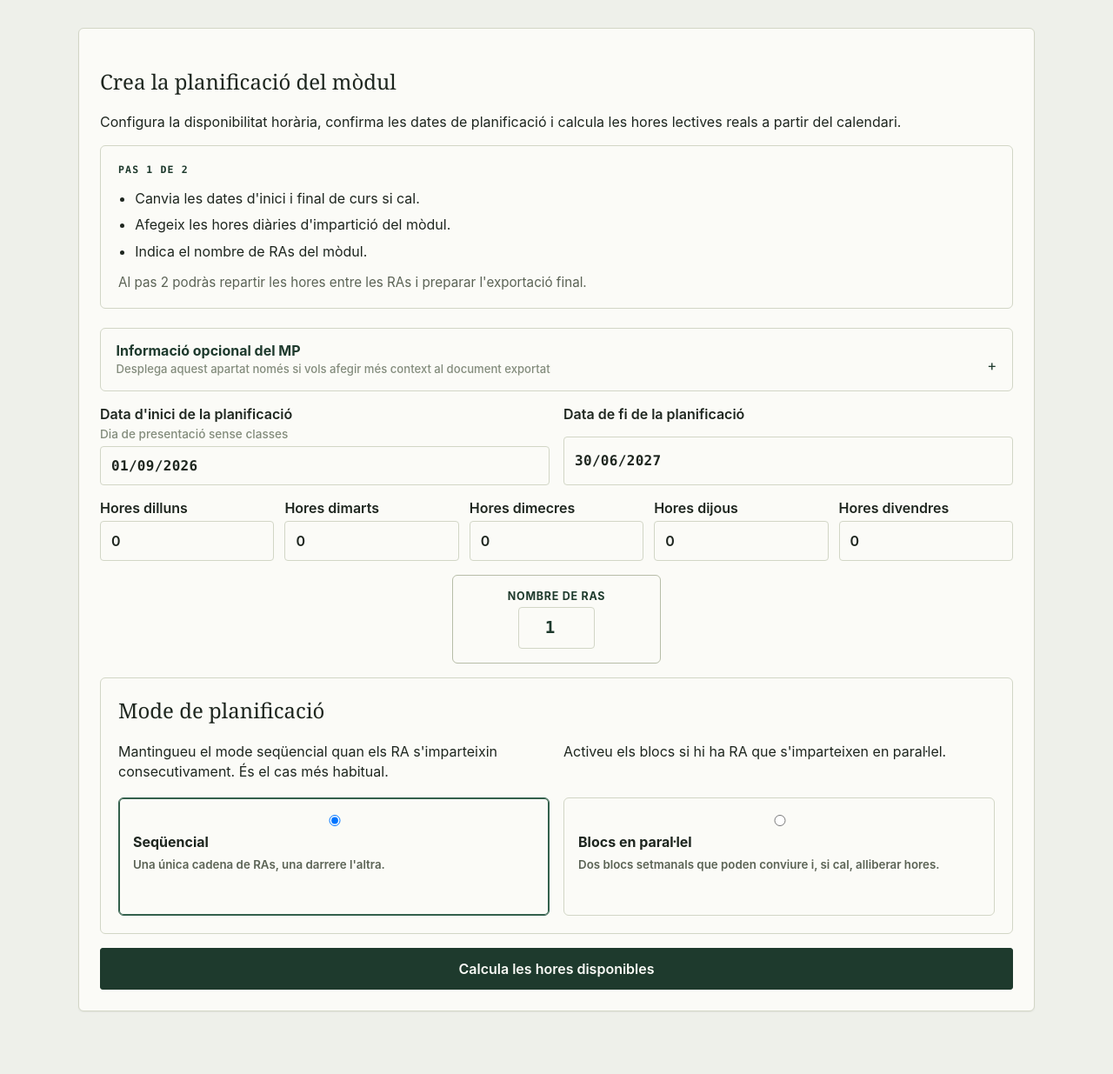
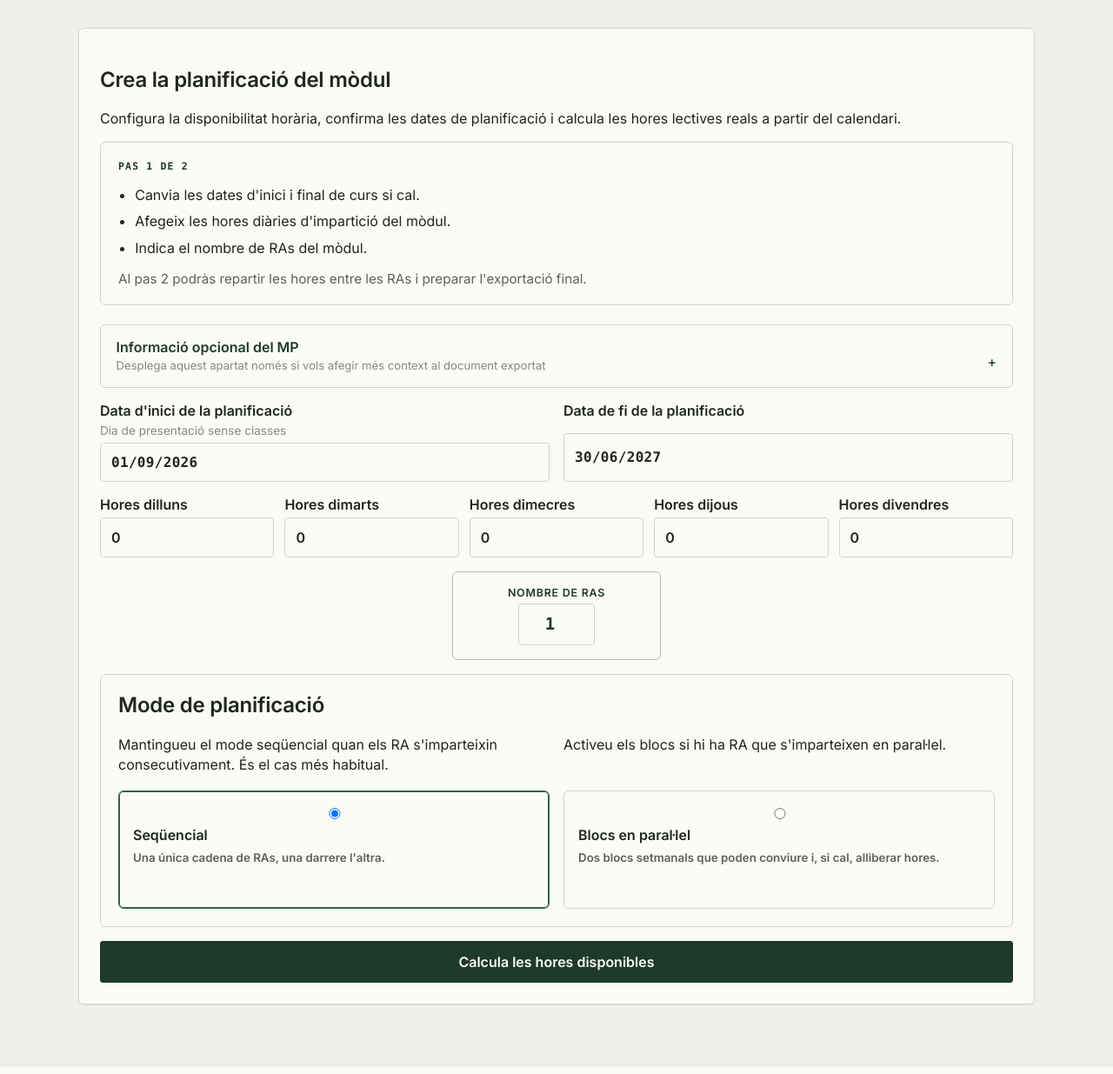
Before and after one commit to Marcos-A/tempo, a FastAPI app: page / in a window 1280 px wide. Shown: the part 67-1302 px from the top of the page at 87% size. Run offline with FastAPI, Linux system fonts and the light colour scheme.

Commit message:
Switch headings/body to Inter to match the logo's typeface
The Georgia-serif headings clashed with the Inter wordmark in the
lockup logo — two unrelated type registers competing right next to
each other in the header. Self-host the Inter latin subset (the
brand guide specifies Inter 600 for the wordmark) and use it for
both headings and body copy, so .brand-school and running text now
share the same typeface as the logo instead of falling back to
whatever system sans/serif happened to be installed.

```diff
--- a/app/static/css/app.css
+++ b/app/static/css/app.css
@@ -1,3 +1,21 @@
+@font-face {
+  font-family: "Inter";
+  font-style: normal;
+  font-weight: 400;
+  font-display: swap;
+  src: url("../fonts/inter-latin-variable.woff2") format("woff2");
+  unicode-range: U+0000-00FF, U+0131, U+0152-0153, U+02BB-02BC, U+02C6, U+02DA, U+02DC, U+0304, U+0308, U+0329, U+2000-206F, U+20AC, U+2122, U+2191, U+2193, U+2212, U+2215, U+FEFF, U+FFFD;
+}
+
+@font-face {
+  font-family: "Inter";
+  font-style: normal;
+  font-weight: 600;
+  font-display: swap;
+  src: url("../fonts/inter-latin-variable.woff2") format("woff2");
+  unicode-range: U+0000-00FF, U+0131, U+0152-0153, U+02BB-02BC, U+02C6, U+02DA, U+02DC, U+0304, U+0308, U+0329, U+2000-206F, U+20AC, U+2122, U+2191, U+2193, U+2212, U+2215, U+FEFF, U+FFFD;
+}
+
 :root {
   --bg: #eef0ea;
   --card: #fbfbf7;
@@ -12,8 +30,8 @@
   --danger: #a8402c;
   --muted: #5b6355;
   --muted-faint: #838c7c;
-  --font-display: Georgia, "Iowan Old Style", "Times New Roman", serif;
-  --font-body: -apple-system, "Segoe UI", "Helvetica Neue", Arial, sans-serif;
+  --font-display: "Inter", -apple-system, "Segoe UI", "Helvetica Neue", Arial, sans-serif;
+  --font-body: "Inter", -apple-system, "Segoe UI", "Helvetica Neue", Arial, sans-serif;
   --font-mono: ui-monospace, "SF Mono", "Cascadia Code", Consolas, monospace;
 }
 
@@ -83,7 +101,8 @@ main.container {
 
 h1, h2, h3 {
   font-family: var(--font-display);
-  font-weight: 400;
+  font-weight: 600;
+  letter-spacing: -0.01em;
   text-wrap: balance;
 }
 
--- a/app/templates/base.html
+++ b/app/templates/base.html
@@ -5,7 +5,7 @@
     <meta name="viewport" content="width=device-width, initial-scale=1.0" />
     <title>{{ (title or app_name) ~ (" | " ~ school_name if school_name else "") }}</title>
     <link rel="icon" type="image/svg+xml" href="{{ url_for('static', path='/img/tempo-favicon.svg') }}" />
-    <link rel="stylesheet" href="{{ url_for('static', path='/css/app.css') }}?v=20260713b" />
+    <link rel="stylesheet" href="{{ url_for('static', path='/css/app.css') }}?v=20260713c" />
   </head>
   <body>
     <!-- Shared layout used by both the teacher flow and the hidden admin area. -->
```
Also changed, not shown: app/static/fonts/inter-latin-variable.woff2 (added).
